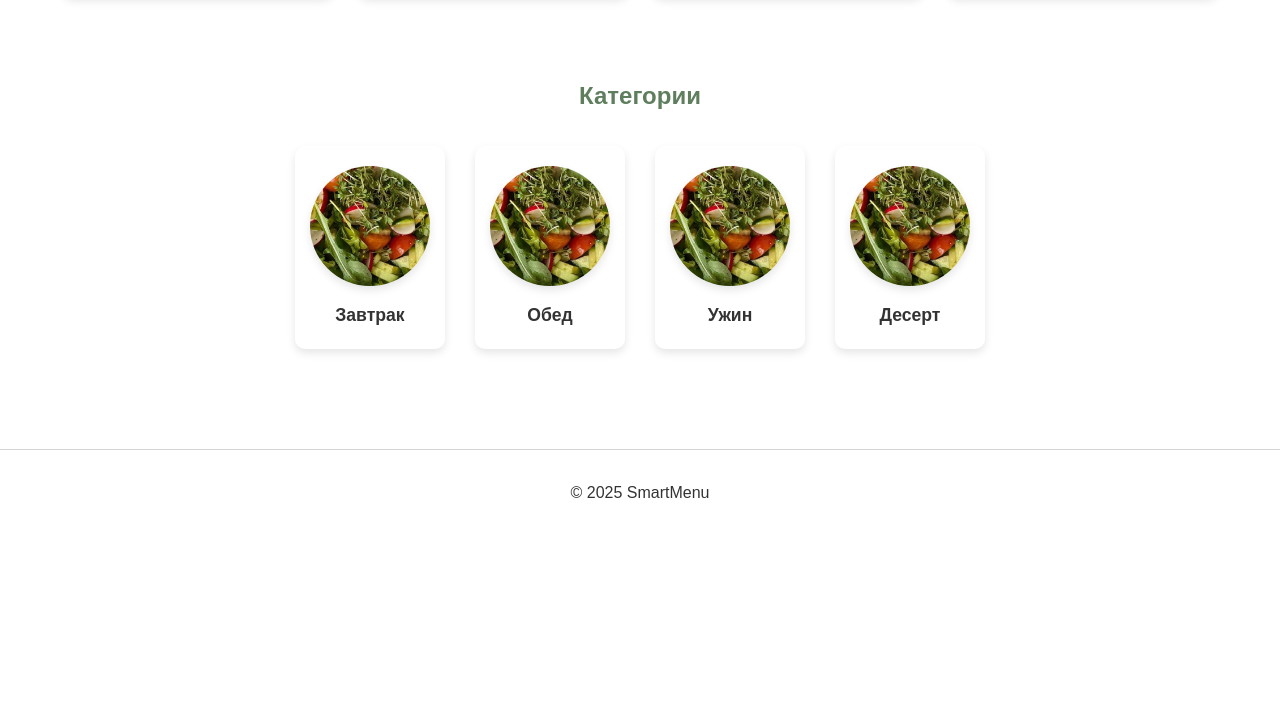
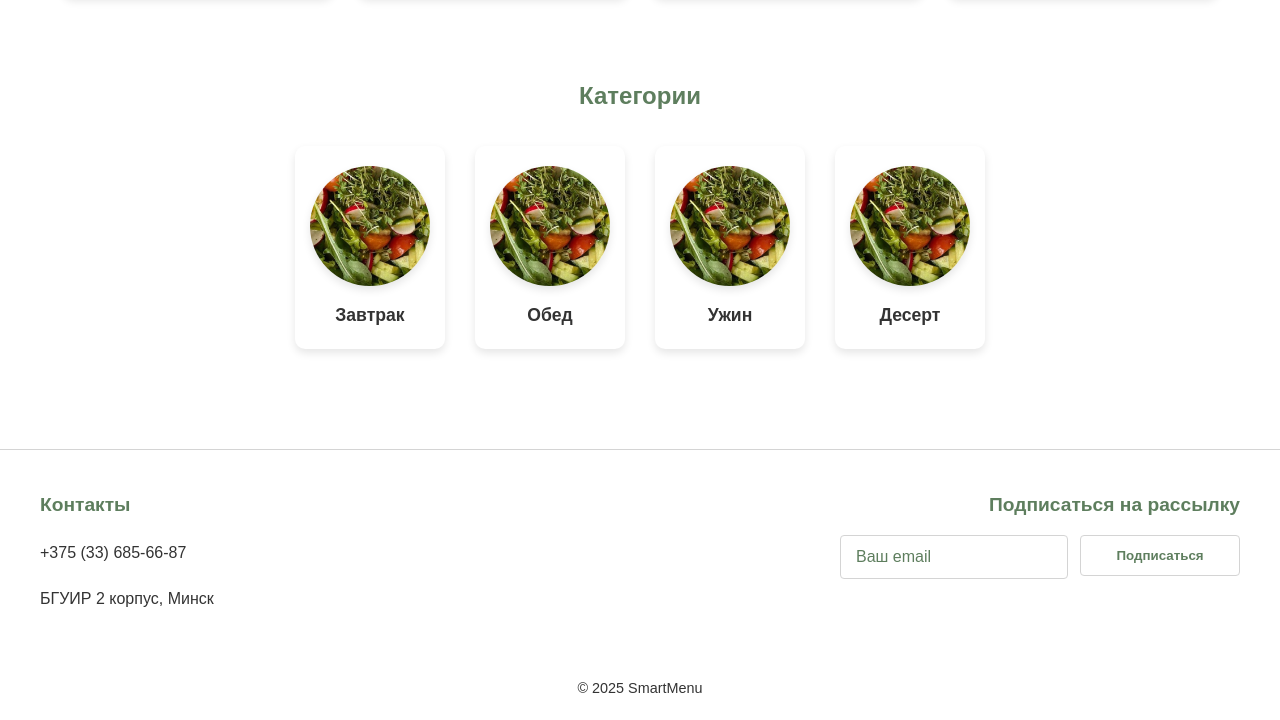
Before and after one commit to LizaHoruzhik/SmartMenu, a plain HTML site: page index.html in a window 1280 px wide. Shown: the part 1084-1804 px from the top of the page. Before the commit the page ends 1619 px from the top, so only its background shows below. Drawn offline with Linux system fonts and the light colour scheme.

Commit message:
Update footer

```diff
--- a/css/style.css
+++ b/css/style.css
@@ -381,13 +381,175 @@ h2 {
   color: var(--main);
 }
 
-/* Footer */
-footer {
-  text-align: center;
-  padding: 30px 20px;
+/* Footer Styles */
+.footer {
+  padding: 40px 20px 20px;
   background-color: var(--footer-bg);
   margin-top: 60px;
   border-top: 1px solid var(--border);
+  color: var(--text);
+  text-align: center; /* Центрирование для мобильных */
+}
+
+.footer__content {
+  display: grid;
+  grid-template-columns: 1fr;
+  gap: 40px;
+  max-width: 1200px;
+  margin: 0 auto 30px;
+}
+
+/* Contacts Section */
+.footer__contacts {
+  display: flex;
+  flex-direction: column;
+  align-items: center; /* Центрирование контактов */
+}
+
+.footer__heading {
+  color: var(--text-on-main);
+  margin-bottom: 15px;
+  font-size: 1.2rem;
+  font-weight: 600;
+}
+
+.footer__link {
+  display: inline-block;
+  color: inherit;
+  text-decoration: none;
+  margin-bottom: 10px;
+  transition: transform 0.3s ease, color 0.2s ease;
+  padding: 5px 0;
+  position: relative;
+  width: fit-content;
+}
+
+.footer__link--phone::before,
+.footer__link--address::before {
+  content: "";
+  position: absolute;
+  left: 0;
+  bottom: 3px;
+  width: 0;
+  height: 1px;
+  background-color: var(--text-on-main);
+  transition: width 0.3s ease;
+}
+
+.footer__link:hover {
+  color: var(--text-on-main);
+  transform: translateX(5px);
+}
+
+.footer__link:hover::before {
+  width: 100%;
+}
+
+/* Subscription Section */
+.footer__subscription {
+  display: flex;
+  flex-direction: column;
+  align-items: center; /* Центрирование формы подписки */
+}
+
+.subscription-form {
+  width: 100%;
+  max-width: 400px;
+}
+
+.subscription-form__fields {
+  display: flex;
+  flex-direction: column;
+  gap: 12px;
+  align-items: center; /* Центрирование полей формы */
+}
+
+.subscription-form__input {
+  padding: 12px 15px;
+  border: 1px solid var(--border);
+  border-radius: 4px;
+  font-size: 1rem;
+  transition: all 0.3s ease;
+  width: 100%;
+  max-width: 300px; /* Ограничение ширины поля ввода */
+  background-color: var(--background);
+  color: var(--text);
+}
+
+.subscription-form__input:focus {
+  outline: none;
+  border-color: var(--text-on-main);
+  box-shadow: 0 0 0 2px rgba(94, 126, 94, 0.2);
+}
+
+.subscription-form__input::placeholder{
+  color: var(--text-on-main);
+}
+
+.subscription-form__button {
+  padding: 12px 20px;
+  background-color: var(--background);
+  color: var(--main);
+  border: 1px solid var(--border);
+  border-radius: 4px;
+  cursor: pointer;
+  font-weight: 600;
+  transition: all 0.3s ease;
+  width: 100%;
+  max-width: 300px;
+}
+
+.subscription-form__button:hover {
+  background-color: var(--main);
+  color: var(--background);
+  transform: translateY(-2px);
+}
+
+/* Copyright Section */
+.footer__copyright {
+  color: var(--text-light);
+  padding-top: 20px;
+  margin-top: 20px;
+  text-align: center;
+  border-top: 1px solid var(--border-light);
+  font-size: 0.9rem;
+}
+
+/* Desktop Styles */
+@media (min-width: 768px) {
+  .footer {
+    text-align: left;
+  }
+
+  .footer__content {
+    grid-template-columns: 1fr 1fr;
+    align-items: flex-start;
+  }
+
+  .footer__contacts {
+    align-items: flex-start;
+  }
+
+  .footer__subscription {
+    align-items: flex-end;
+  }
+
+  .subscription-form__fields {
+    flex-direction: row;
+    align-items: flex-start;
+  }
+
+  .subscription-form__input {
+    flex: 1;
+    min-width: 200px;
+    max-width: none;
+  }
+
+  .subscription-form__button {
+    width: auto;
+    min-width: 160px;
+    max-width: none;
+  }
 }
 
 /* Responsive styles */
--- a/index.html
+++ b/index.html
@@ -139,13 +139,32 @@
 </section>
   </main>
 
-  <!-- Footer -->
-  <footer>
-    <p>&copy; 2025 SmartMenu</p>
-  </footer>
+<!-- Footer -->
+<footer class="footer">
+  <div class="footer__content">
+    <div class="footer__contacts">
+      <h3 class="footer__heading">Контакты</h3>
+      <a href="tel:+375336856687" class="footer__link footer__link--phone">+375 (33) 685-66-87</a>
+      <a href="https://maps.google.com/?q=БГУИР 2 корпус, Минск" target="_blank" class="footer__link footer__link--address">БГУИР 2 корпус, Минск</a>
+    </div>
+
+    <div class="footer__subscription">
+  <h3 class="footer__heading">Подписаться на рассылку</h3>
+  <form class="subscription-form">
+    <div class="subscription-form__fields">
+      <input type="email" class="subscription-form__input" placeholder="Ваш email" required>
+      <button type="submit" class="subscription-form__button">Подписаться</button>
+    </div>
+  </form>
+</div>
+  </div>
+
+  <p class="footer__copyright">&copy; 2025 SmartMenu</p>
+</footer>
 
   <script src="js/carousel.js"></script>
   <script src="js/header.js"></script>
   <script src="js/card.js"></script>
+  <script src="js/footer.js"></script>
 </body>
 </html>
--- /dev/null
+++ b/js/footer.js
@@ -0,0 +1,15 @@
+document.querySelector('.subscription-form').addEventListener('submit', function(e) {
+  e.preventDefault();
+  const emailInput = this.querySelector('.subscription-form__input');
+  const email = emailInput.value.trim();
+
+  // Простая валидация email
+  if (!email || !email.includes('@') || !email.includes('.')) {
+    alert('Пожалуйста, введите корректный email адрес');
+    return;
+  }
+
+  // Здесь можно добавить AJAX запрос для отправки данных на сервер
+  alert('Спасибо за подписку!');
+  emailInput.value = ''; // Очищаем поле после отправки
+});
```
Also changed, not shown: recipe-details.html (+22 -3 lines), recipes.html (+22 -3 lines).
